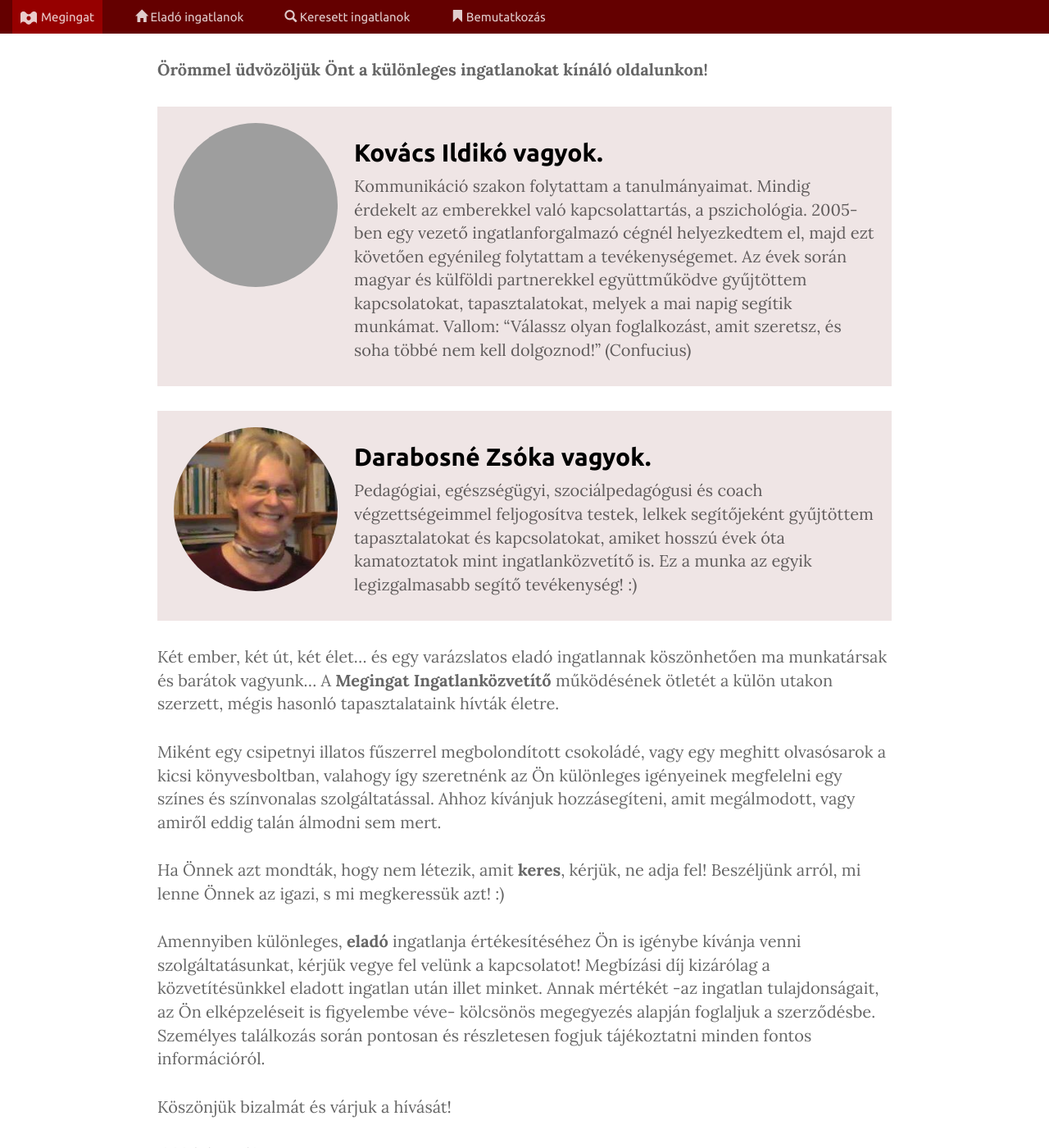
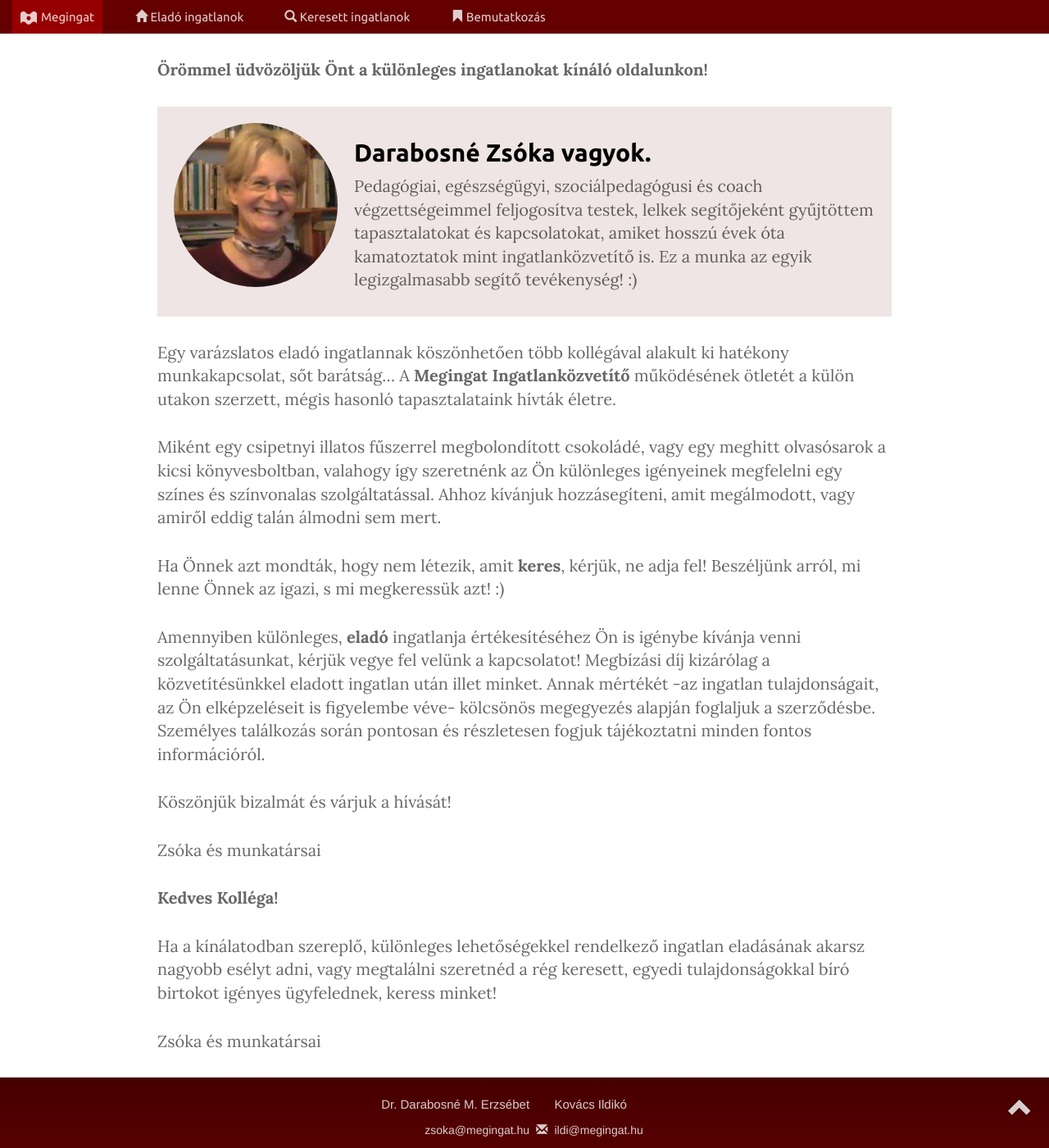
Before and after one commit to darabos/megingat, a Jekyll site: the page built from bemutatkozas/index.md, in a window 1280 px wide and 1400 px high. Shown: the whole window at 82% size. Built offline with Jekyll 4.4.1, drawn with Linux system fonts in a browser that asks for light colours; nearby versions of some CDN libraries; some of the changed text lies outside the part shown; grey boxes are pictures that could not be loaded.

Commit message:
Levettem Ildit az oldalról...
Levettem Ildit az oldalról... kicsit módosítottam a szöveget is.

```diff
--- a/bemutatkozas/index.md
+++ b/bemutatkozas/index.md
@@ -5,15 +5,6 @@
 
 **Örömmel üdvözöljük Önt a különleges ingatlanokat kínáló oldalunkon!**
 
-<div class="egyik" markdown="block">
-
-![Ildikó](http://i.imgur.com/5XYTxhD.jpg)
-
-## Kovács Ildikó vagyok.
-
-Kommunikáció szakon folytattam a tanulmányaimat. Mindig érdekelt az emberekkel való kapcsolattartás, a pszichológia. 2005-ben egy vezető ingatlanforgalmazó cégnél helyezkedtem el, majd ezt követően egyénileg folytattam a tevékenységemet. Az évek során magyar és külföldi partnerekkel együttműködve gyűjtöttem kapcsolatokat, tapasztalatokat, melyek a mai napig segítik munkámat. Vallom: "Válassz olyan foglalkozást, amit szeretsz, és soha többé nem kell dolgoznod!" (Confucius)
-
-</div>
 <div class="egyik" markdown="block">
 
 ![Zsóka](zsoka.jpg)
@@ -24,7 +15,7 @@
 
 </div>
 
-Két ember, két út, két élet... és egy varázslatos eladó ingatlannak köszönhetően ma munkatársak és barátok vagyunk...
+Egy varázslatos eladó ingatlannak köszönhetően több kollégával alakult ki hatékony munkakapcsolat, sőt barátság...
 A **Megingat Ingatlanközvetítő** működésének ötletét a külön utakon szerzett, mégis hasonló tapasztalataink hívták életre.
 
 Miként egy csipetnyi illatos fűszerrel megbolondított csokoládé, vagy egy meghitt olvasósarok a kicsi könyvesboltban, valahogy így szeretnénk az Ön különleges igényeinek megfelelni egy színes és színvonalas szolgáltatással. Ahhoz kívánjuk hozzásegíteni, amit megálmodott, vagy amiről eddig talán álmodni sem mert.
@@ -36,10 +27,10 @@
 
 Köszönjük bizalmát és várjuk a hívását!
 
-Ildikó és Zsóka
+Zsóka és munkatársai
 
 **Kedves Kolléga!**
 
 Ha a kínálatodban szereplő, különleges lehetőségekkel rendelkező ingatlan eladásának akarsz nagyobb esélyt adni, vagy megtalálni szeretnéd a rég keresett, egyedi tulajdonságokkal bíró birtokot igényes ügyfelednek, keress minket!
 
-Ildikó és Zsóka
+Zsóka és munkatársai
```
